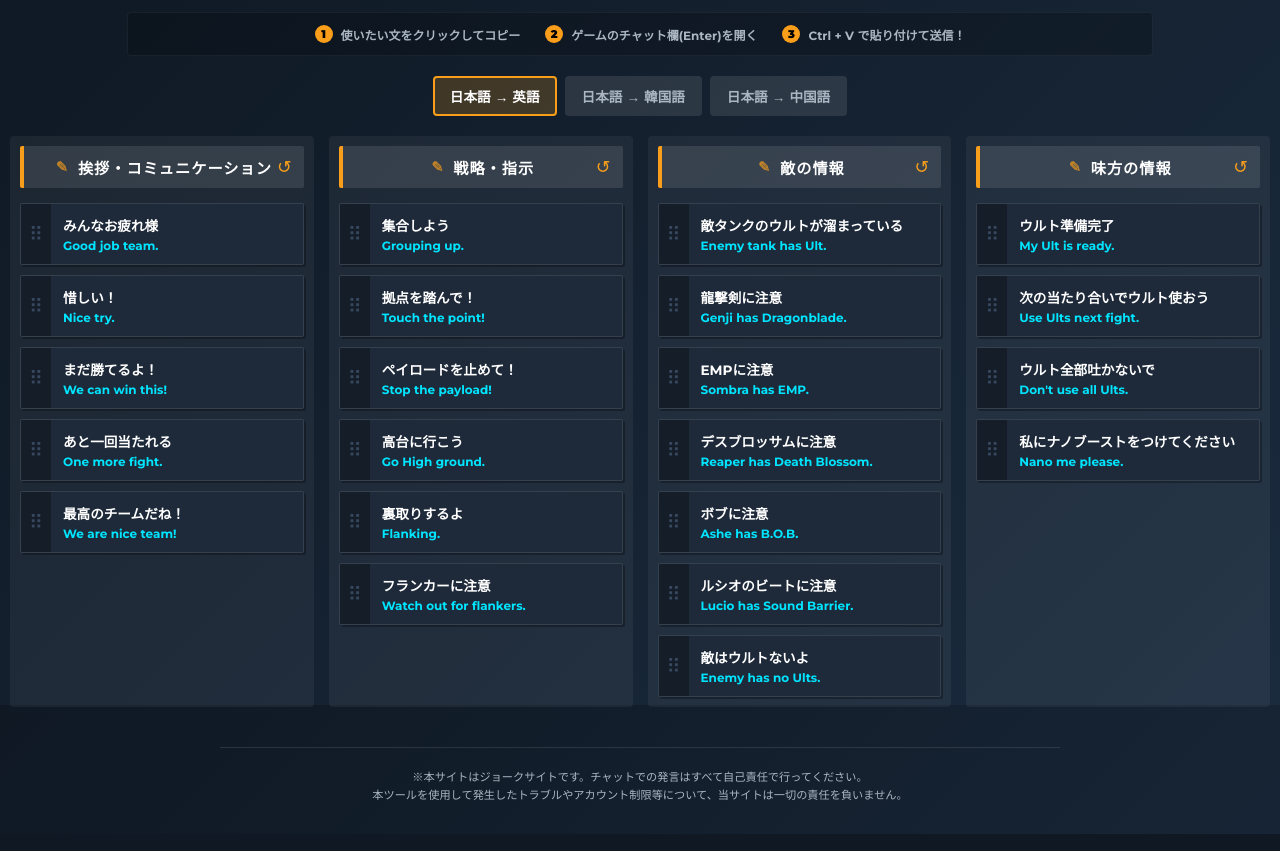
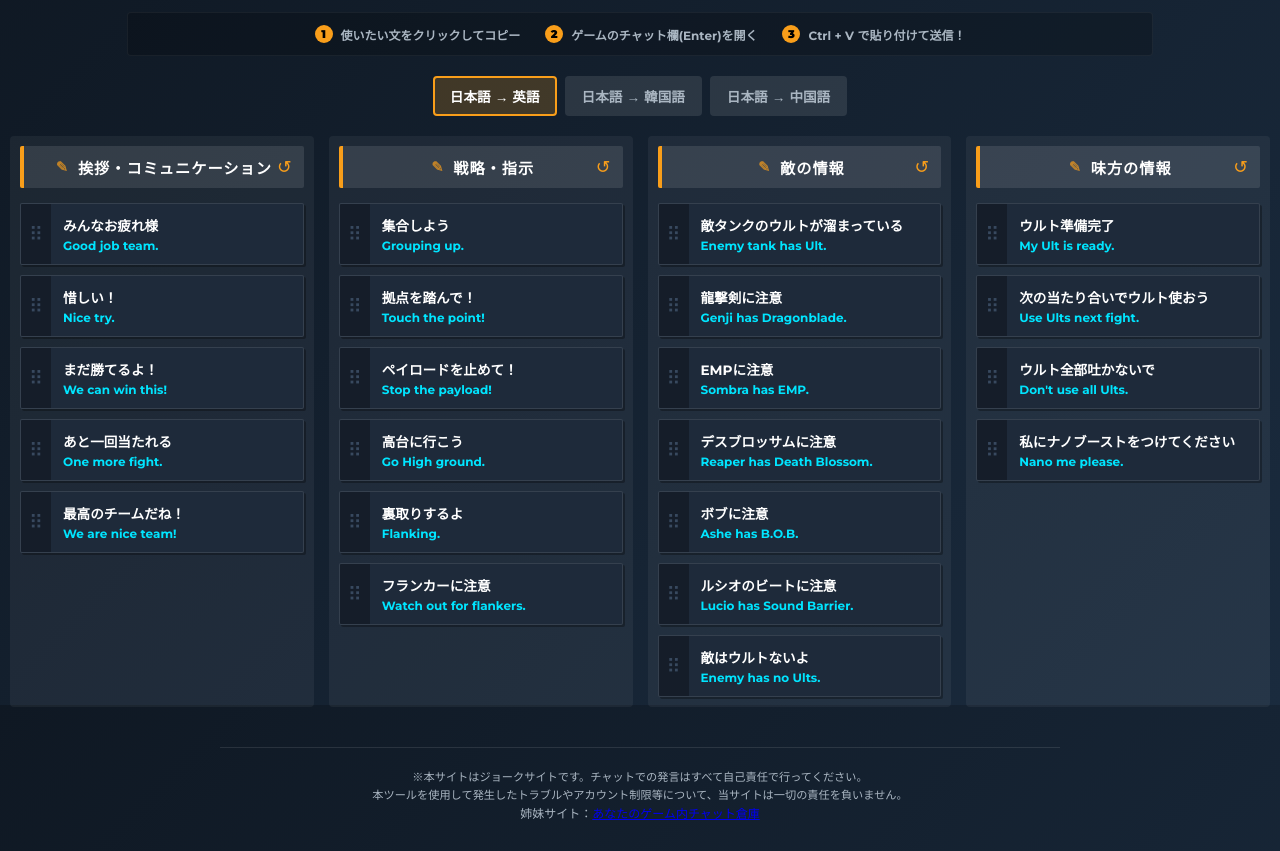
Before and after one commit to Bobayashibo/ow-ez-chat, a plain HTML site: page index.html in a window 1280 px wide. Shown: the part 95-946 px from the top of the page. Drawn offline with Linux system fonts and the light colour scheme.

Commit message:
Update index.html

```diff
--- a/index.html
+++ b/index.html
@@ -190,6 +190,8 @@
         ※本サイトはジョークサイトです。チャットでの発言はすべて自己責任で行ってください。<br>
         本ツールを使用して発生したトラブルやアカウント制限等について、当サイトは一切の責任を負いません。
     </div>
+     <div class="footer-link-box" style="color:var(--text-sub); font-size:0.75rem;">
+        姉妹サイト：<a href="https://bobayashibo.github.io/chat-souko/" target="_blank" class="footer-url">あなたのゲーム内チャット倉庫</a>
 </footer>
 
 <script>
```
